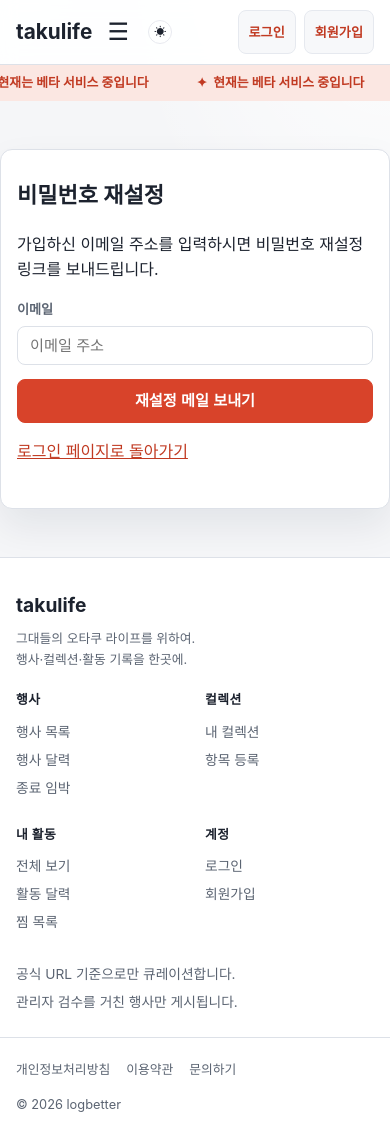
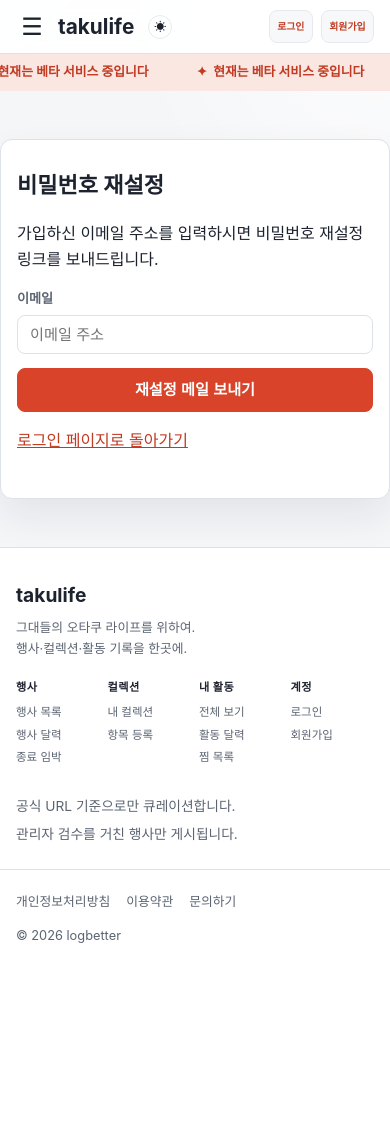
Before and after one commit to youngroknroll/takulife, a Django app: page /accounts/password/reset/ in a window 390 px wide. After the commit the page ends 943 px from the top, so only its background shows below. Run offline with Django 5.2, Linux system fonts and the light colour scheme; parts of the project's set-up code (start-up, migrations or seed data) failed here and were passed over; some libraries are stand-ins or nearby versions; some web fonts are replaced.

Commit message:
design(web): Apply shell header and footer feedback
Five user-confirmed adjustments (design-rules.md §4-b):

- Shrink the logged-out 로그인/회원가입 pills to exactly 3/4
  (0.615rem font, 33px min-height — a recorded user exception to the
  44px tier).
- Hide the header username at <=45rem; the account-menu panel still
  shows the full address. The two-tier width-cap machinery this
  branch added becomes moot and is removed, keeping the historical
  derivation comment for reference.
- Move the hamburger toggle to the far left of the header (the
  mock's original ordering), ahead of the brand link. Hook and
  attributes unchanged, so nav_menu.js and the e2e selectors are
  unaffected.
- Header rows verify as vertically centered at every viewport and
  auth state (centerSpread 0) via the existing align-items rule.
- Keep the four footer columns on one row at every viewport: drop
  the mobile 2x2 collapse and shrink gap/typography instead
  (Playwright-measured: 4-in-row with zero column or body overflow
  at 320/375/768/1280px; 66px columns at 320px).

```diff
--- a/static/css/components/modal.css
+++ b/static/css/components/modal.css
@@ -34,19 +34,23 @@
   display: inline-block;
 }
 
+/* 2026-07-20 사용자 결정 — design-rules.md §4-b "헤더 조정 4건" ①: §2.1
+   44px 의무층의 사용자 승인 예외. 원본값의 정확히 3/4로 축소(계산 근거:
+   0.82rem×0.75=0.615rem / 0.4375rem×0.75=0.328rem / 0.625rem×0.75=0.469rem /
+   44px×0.75=33px). WCAG 2.5.8 잔존 리스크는 사용자 인지·수용. */
 .topbar-link {
   display: inline-flex;
   align-items: center;
-  font-size: 0.82rem;
+  font-size: 0.615rem;
   font-weight: 600;
   color: var(--brand-ink);
   text-decoration: none;
   border: 1px solid var(--border-soft);
   background: var(--bg-soft);
   border-radius: 8px;
-  padding: 0.4375rem 0.625rem;
+  padding: 0.328rem 0.469rem;
   white-space: nowrap;
-  min-height: 44px;
+  min-height: 33px;
 }
 
 .topbar-link:hover {
--- a/static/css/components/site-chrome.css
+++ b/static/css/components/site-chrome.css
@@ -175,41 +175,13 @@
      ~13 characters instead of ~19 — cosmetic, .account-menu-panel still
      shows the full, unclipped address once opened. 360px+ never reaches
      this trade-off at all now (9rem restored).
-     Re-derived a third time for the shared-shell hamburger
-     (.nav-menu-toggle, 32px, row 1 between .brand and .theme-toggle —
-     adds 32px + one 10px gap of new row-1 demand across the whole
-     <=45rem range). Fixed row-1 demand is now
-     73.2+10+32+10+32+10=167.2, and .topbar-auth needs cap+8+44. At the
-     360px floor of this tier (328px budget): 9rem(144) overflows
-     (167.2+144+52=363.2 > 328); 6.25rem(100) fits
-     (167.2+100+52=319.2, 8.8px margin) — the old 22.5rem-tier value
-     becomes this whole tier's cap. */
+     2026-07-20 사용자 결정: ≤45rem에서 아이디 자체를 숨김(§4-b "헤더 조정
+     4건" ②, WED truncate-don't-hide 권고 기각 — 계정 메뉴 패널에서 전체
+     주소 확인 가능). 위 캡 도출(9rem/6.25rem/햄버거 재산정 포함)은 이력
+     참고용일 뿐, 숨김 상태에서는 폭 계산이 더 이상 적용되지 않는다 —
+     현재는 display:none이 우선한다. */
   .site-header .topbar-username {
-    max-width: 6.25rem;
-  }
-}
-
-/* Narrower companion to the <=45rem block above — only the 320-360px
-   sliver still needs the tighter 6.25rem username cap (288px budget vs
-   360px's 328px, see that block's comment for the full derivation and
-   the two-tier split rationale). Must come after the <=45rem block in
-   source order: a <=360px viewport matches *both* media queries, and at
-   equal specificity (.site-header .topbar-username in both) the later
-   rule in the cascade wins regardless of which condition is narrower. */
-@media (max-width: 22.5rem) {
-  /* Hamburger re-derivation, 320px sliver (288px budget): the anonymous
-     login/signup pill pair alone measures ~131px, and with the default
-     0.625rem gaps the fixed row-1 demand (167.2px) leaves only 120.8px —
-     the anon state would wrap. Tightening the three row-1 gaps to
-     0.375rem(6px) reclaims 12px (fixed demand 155.2px, auth budget
-     132.8px >= 131, 1.8px margin). Logged-in: cap+52 <= 132.8 needs the
-     cap at 4.5rem(72px) (155.2+72+52=279.2, 8.8px margin — same margin
-     convention as the tiers above). */
-  .site-header-inner {
-    gap: 0.375rem;
-  }
-  .site-header .topbar-username {
-    max-width: 4.5rem;
+    display: none;
   }
 }
 
@@ -445,13 +417,35 @@
   color: var(--brand-ink); /* --brand는 흰 배경 AA 미달 — brand-ink 사용 */
 }
 
+/* design-rules.md §4-b "푸터 4컬럼 전 뷰포트 1행 유지"(2026-07-20 사용자
+   확정, 셸 계획 §C supersede): 이전의 <=47.5rem 2x2 붕괴(.footer-cols
+   grid-template-columns:1fr 1fr)를 폐기하고 기본 repeat(4,1fr)를 전 구간
+   유지 — 대신 이 티어에서 gap/폰트/여백만 축소한다. 320px 예산: 이
+   구간(<=45rem)의 --page-pad-x는 1rem(16px, tokens.css)이므로 콘텐츠
+   폭 = 320 - 2*16 = 288px. gap 0.5rem(8px)*3 = 24px를 뺀 264px를 4열로
+   나누면 컬럼 폭 66px. 최장 라벨("마이페이지"/"항목 등록"/"활동
+   달력" 5글자 안팎)은 축소 폰트 0.72rem(11.52px) 기준 전각 글자당
+   ~11.5px로 5글자 약 57.6px — 66px 컬럼에 여유 8.4px로 개행 없이
+   들어간다(더 짧은 다른 7개 라벨은 전부 여유가 더 큼). 자연 개행은
+   금지하지 않음 — white-space 강제 없음, 넘칠 경우 CJK 기본 줄바꿈
+   규칙이 컬럼 밖 가로 오버플로를 막는다. 이 계산은 정적 산식이며(본
+   작업 지시상 서버·브라우저 실행 금지), 후속 브라우저 실측이 필요. */
 @media (max-width: 47.5rem) {
   .site-footer-inner {
     grid-template-columns: 1fr;
     gap: 1.25rem;
   }
   .footer-cols {
-    grid-template-columns: 1fr 1fr;
+    gap: 0.5rem;
+  }
+  .footer-col h2 {
+    font-size: 0.7rem;
+    margin-bottom: 0.375rem;
+  }
+  .footer-col a,
+  .footer-col p {
+    font-size: 0.72rem;
+    margin-bottom: 0.25rem;
   }
   .site-footer-base-inner {
     flex-direction: column;
--- a/templates/core/partials/_site_header.html
+++ b/templates/core/partials/_site_header.html
@@ -13,12 +13,12 @@ are exclusive prefixes.
 {% endcomment %}
 <header class="site-header">
   <div class="site-header-inner">
-    <a class="brand" href="/">takulife</a>
     <button type="button" class="nav-menu-toggle" data-nav-menu-toggle
             data-expanded="false" aria-expanded="false" aria-controls="primary-nav"
             aria-label="주 메뉴">
       <span class="nav-menu-icon" aria-hidden="true">&#9776;</span>
     </button>
+    <a class="brand" href="/">takulife</a>
     <button type="button" class="theme-toggle" data-theme-toggle aria-label="다크모드 전환">
       <span class="theme-toggle-mark">
         <span class="theme-toggle-icon theme-toggle-icon-light">&#9728;&#65038;</span>
```
